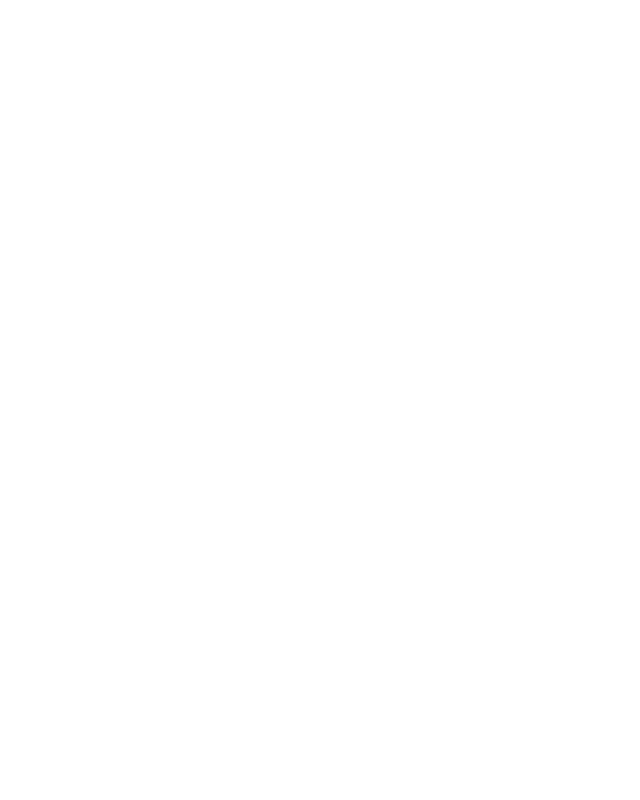
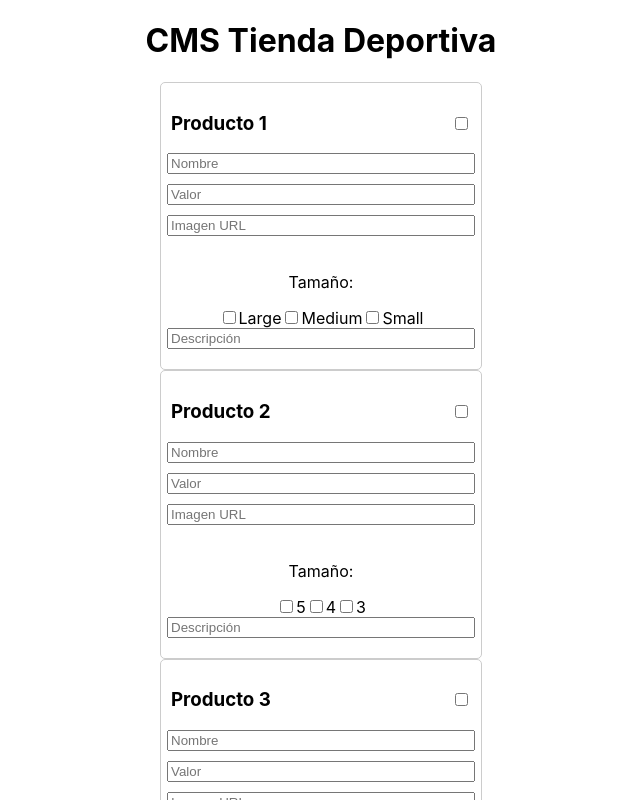
Before and after one commit to pucetec/examen-final-1302, a React (Create React App) app: page / in a window 1280 px wide. Shown: the top 800 px of the page, without its empty margins (319-959 px from the left). Built offline with nearby package versions, Linux system fonts and the light colour scheme.

Commit message:
feat: [CTD-2][MichaelOrdonez]Project in progress

```diff
--- a/src/App.js
+++ b/src/App.js
@@ -1,5 +1,13 @@
+import React from "react";
+import PantallaPrincipal from "./common/PantallaPrincipal";
+import { ProductosProvider } from "./common/ProductosContext";
+
 const App = () => {
-  return <div className="App"></div>;
+  return (
+    <ProductosProvider>
+      <PantallaPrincipal />
+    </ProductosProvider>
+  );
 };
 
 export default App;
--- /dev/null
+++ b/src/common/AgregarProducto.js
@@ -0,0 +1,176 @@
+import React, { useState } from "react";
+import { useProductos } from "./ProductosContext";
+
+const AgregarProducto = ({ id, titulo }) => {
+  const { agregarProducto } = useProductos();
+  const [nombre, setNombre] = useState("");
+  const [valor, setValor] = useState("");
+  const [imagen, setImagen] = useState("");
+  const [tamaño, setTamaño] = useState("");
+  const [descripcion, setDescripcion] = useState("");
+  const [isChecked, setIsChecked] = useState(false);
+
+  const handleCheckboxChange = () => {
+    setIsChecked(!isChecked);
+    agregarProducto({
+      id,
+      nombre,
+      valor,
+      imagen,
+      tamaño,
+      descripcion,
+      isChecked: !isChecked,
+    });
+  };
+
+  const handleSubmit = (e) => {
+    e.preventDefault();
+    if (isChecked) {
+      agregarProducto({
+        id,
+        nombre,
+        valor,
+        imagen,
+        tamaño,
+        descripcion,
+        isChecked,
+      });
+
+      setNombre("");
+      setValor("");
+      setImagen("");
+      setTamaño("");
+      setDescripcion("");
+    }
+  };
+
+  const renderTamañoOptions = () => {
+    switch (id) {
+      case 1:
+      case 3:
+        return (
+          <div style={{ marginTop: "10px" }}>
+            <p>Tamaño:</p>
+            <input
+              type="checkbox"
+              id="large"
+              checked={tamaño === "large"}
+              onChange={() => setTamaño("large")}
+            />
+            <label htmlFor="large">Large</label>
+            <input
+              type="checkbox"
+              id="medium"
+              checked={tamaño === "medium"}
+              onChange={() => setTamaño("medium")}
+            />
+            <label htmlFor="medium">Medium</label>
+            <input
+              type="checkbox"
+              id="small"
+              checked={tamaño === "small"}
+              onChange={() => setTamaño("small")}
+            />
+            <label htmlFor="small">Small</label>
+          </div>
+        );
+      case 2:
+        return (
+          <div style={{ marginTop: "10px" }}>
+            <p>Tamaño:</p>
+            <input
+              type="checkbox"
+              id="5"
+              checked={tamaño === "5"}
+              onChange={() => setTamaño("5")}
+            />
+            <label htmlFor="5">5</label>
+            <input
+              type="checkbox"
+              id="4"
+              checked={tamaño === "4"}
+              onChange={() => setTamaño("4")}
+            />
+            <label htmlFor="4">4</label>
+            <input
+              type="checkbox"
+              id="3"
+              checked={tamaño === "3"}
+              onChange={() => setTamaño("3")}
+            />
+            <label htmlFor="3">3</label>
+          </div>
+        );
+      default:
+        return null;
+    }
+  };
+
+  return (
+    <div
+      style={{
+        margin: "auto",
+        maxWidth: "300px",
+        textAlign: "center",
+        border: "1px solid #ccc",
+        padding: "10px",
+        borderRadius: "5px",
+      }}
+    >
+      <h3
+        style={{
+          display: "flex",
+          justifyContent: "space-between",
+          alignItems: "center",
+        }}
+      >
+        {titulo}
+        <input
+          type="checkbox"
+          checked={isChecked}
+          onChange={handleCheckboxChange}
+        />
+      </h3>
+      <form
+        onSubmit={handleSubmit}
+        style={{
+          display: "flex",
+          flexDirection: "column",
+          alignItems: "center",
+        }}
+      >
+        <input
+          type="text"
+          placeholder="Nombre"
+          value={nombre}
+          onChange={(e) => setNombre(e.target.value)}
+          style={{ marginBottom: "10px", width: "100%" }}
+        />
+        <input
+          type="text"
+          placeholder="Valor"
+          value={valor}
+          onChange={(e) => setValor(e.target.value)}
+          style={{ marginBottom: "10px", width: "100%" }}
+        />
+        <input
+          type="text"
+          placeholder="Imagen URL"
+          value={imagen}
+          onChange={(e) => setImagen(e.target.value)}
+          style={{ marginBottom: "10px", width: "100%" }}
+        />
+        {renderTamañoOptions()}
+        <input
+          type="text"
+          placeholder="Descripción"
+          value={descripcion}
+          onChange={(e) => setDescripcion(e.target.value)}
+          style={{ marginBottom: "10px", width: "100%" }}
+        />
+      </form>
+    </div>
+  );
+};
+
+export default AgregarProducto;
--- /dev/null
+++ b/src/common/PantallaPrincipal.js
@@ -0,0 +1,67 @@
+// PantallaPrincipal.js
+import React, { useState } from "react";
+import AgregarProducto from "./AgregarProducto";
+import { useProductos } from "./ProductosContext";
+
+const PantallaPrincipal = () => {
+  const { productos } = useProductos();
+  const [productosSeleccionados, setProductosSeleccionados] = useState([]);
+  const [modalOpen, setModalOpen] = useState(false);
+
+  const handleMostrarProductos = () => {
+    const productosFiltrados = productos.filter(
+      (producto) => producto.isChecked
+    );
+    setProductosSeleccionados(productosFiltrados);
+    setModalOpen(true);
+  };
+
+  const closeModal = () => {
+    setModalOpen(false);
+  };
+
+  const Modal = ({ isOpen, onClose, productosSeleccionados }) => {
+    if (!isOpen) return null;
+
+    return (
+      <div className="modal">
+        <div className="modal-content">
+          <span className="close" onClick={onClose}>
+            &times;
+          </span>
+          <h2>Productos Seleccionados</h2>
+          <ul>
+            {productosSeleccionados.map((producto, index) => (
+              <li key={index}>
+                <div>Nombre: {producto.nombre}</div>
+                <div>Valor: {producto.valor}</div>
+                {/* Agregar el resto de la información del producto */}
+              </li>
+            ))}
+          </ul>
+        </div>
+      </div>
+    );
+  };
+
+  return (
+    <div>
+      <h1 style={{ fontWeight: "bold", textAlign: "center" }}>
+        CMS Tienda Deportiva
+      </h1>
+      <AgregarProducto id={1} titulo="Producto 1" />
+      <AgregarProducto id={2} titulo="Producto 2" />
+      <AgregarProducto id={3} titulo="Producto 3" />
+      <button onClick={handleMostrarProductos}>
+        VER PRODUCTOS SELECCIONADOS
+      </button>
+      <Modal
+        isOpen={modalOpen}
+        onClose={closeModal}
+        productosSeleccionados={productosSeleccionados}
+      />
+    </div>
+  );
+};
+
+export default PantallaPrincipal;
--- /dev/null
+++ b/src/common/ProductosContext.js
@@ -0,0 +1,21 @@
+import React, { createContext, useState, useContext } from "react";
+
+const ProductosContext = createContext();
+
+export const useProductos = () => useContext(ProductosContext);
+
+export const ProductosProvider = ({ children }) => {
+  const [productos, setProductos] = useState([]);
+
+  const agregarProducto = (producto) => {
+    setProductos([...productos, producto]);
+  };
+
+  return (
+    <ProductosContext.Provider value={{ productos, agregarProducto }}>
+      {children}
+    </ProductosContext.Provider>
+  );
+};
+
+export default ProductosProvider;
```
